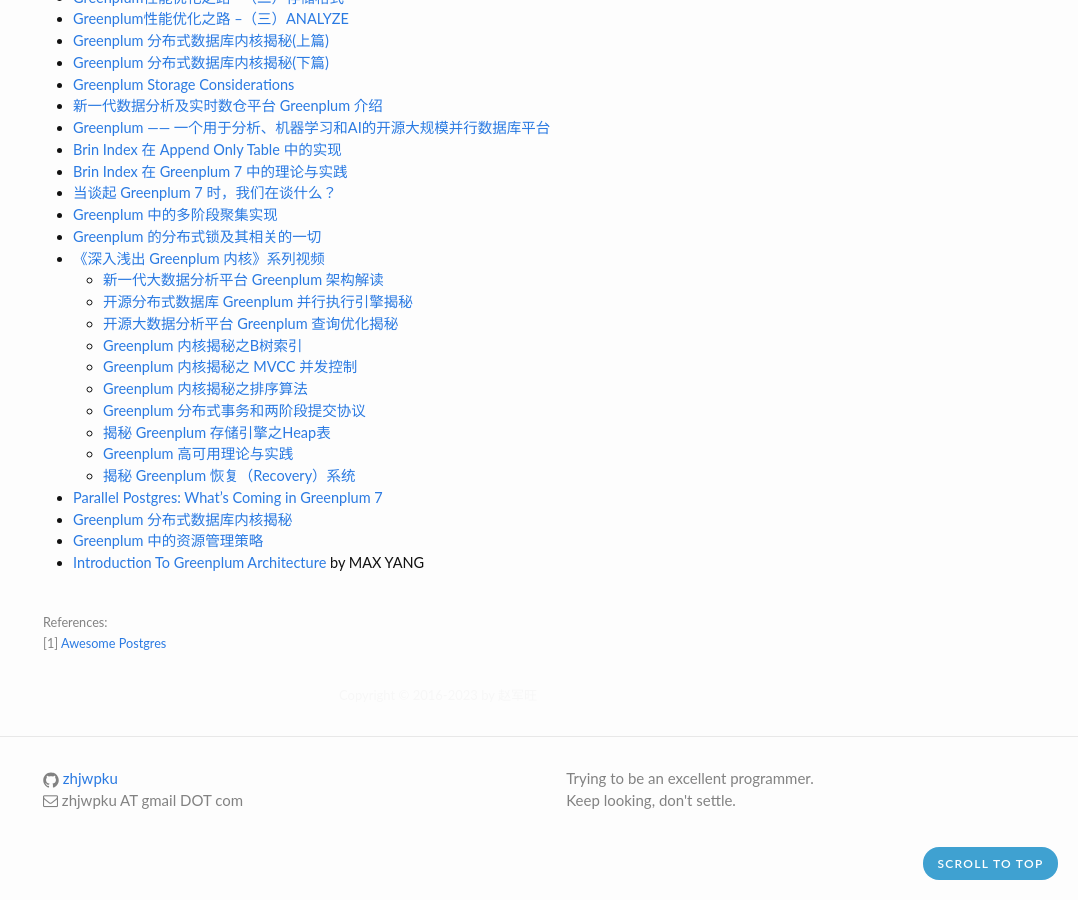
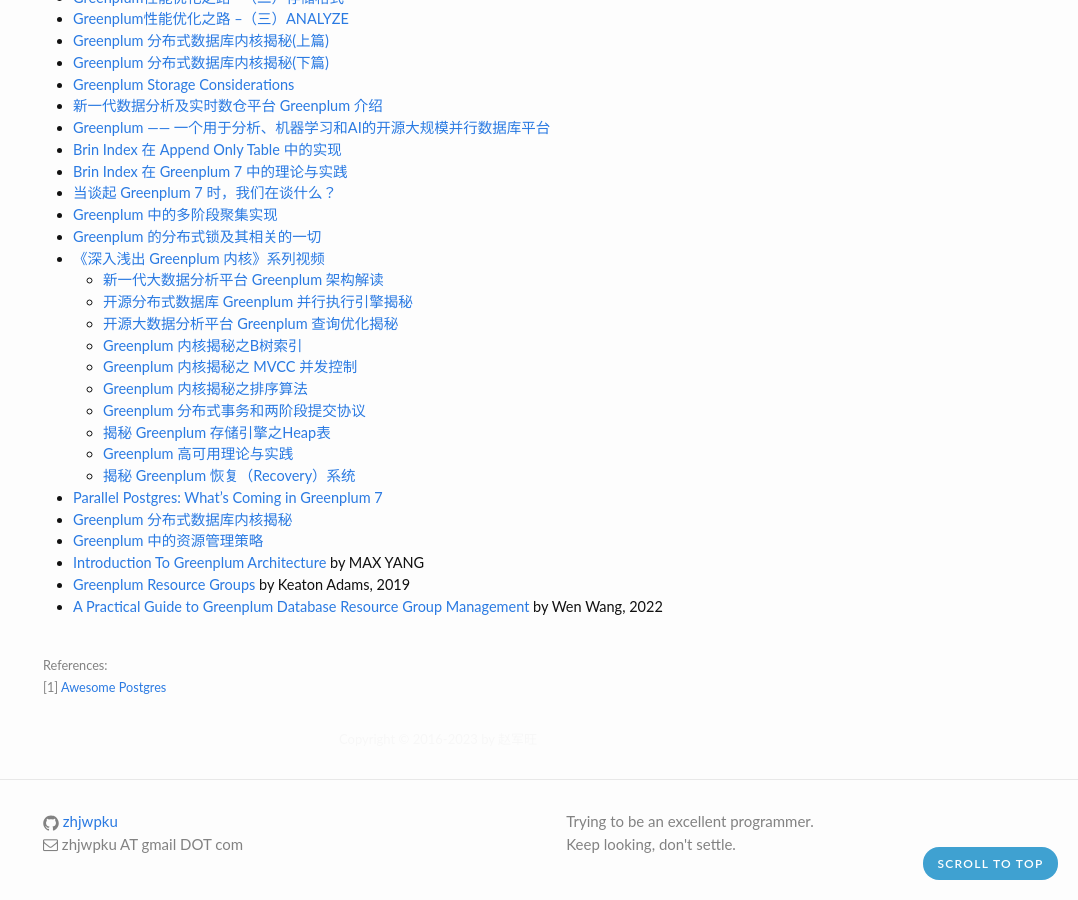
Before and after one commit to zhjwpku/zhjwpku.github.io, a Jekyll site: the page built from _posts/2022-07-12-awesome-postgres.md, in a window 1280 px wide and 900 px high, scrolled down 2869 px. Shown: the whole window, without its empty margins (202-1280 px from the left). Built offline with Jekyll 4.4.1, drawn with Linux system fonts in a browser that asks for light colours; comment, search, counter and statistics services are not loaded.

Commit message:
resource group
Signed-off-by: Junwang Zhao <zhjwpku@gmail.com>

```diff
--- a/_posts/2022-07-12-awesome-postgres.md
+++ b/_posts/2022-07-12-awesome-postgres.md
@@ -160,6 +160,8 @@
 - [Greenplum 分布式数据库内核揭秘](https://www.bilibili.com/video/BV1sP4y1T7wo)
 - [Greenplum 中的资源管理策略](https://www.bilibili.com/video/BV1uZ4y167Sh)
 - [Introduction To Greenplum Architecture](https://greenplum.org/introduction-to-greenplum-architecture/) by MAX YANG
+- [Greenplum Resource Groups](https://www.youtube.com/watch?v=NAYuyHkoPDQ) by Keaton Adams, 2019
+- [A Practical Guide to Greenplum Database Resource Group Management](https://s3.amazonaws.com/greenplum.org/wp-content/uploads/2022/08/09154511/PracticalGuidetoGreenplumDatabaseResourceGroups-v1.pdf) by Wen Wang, 2022
 
 <br>
 <span class="post-meta">
```
